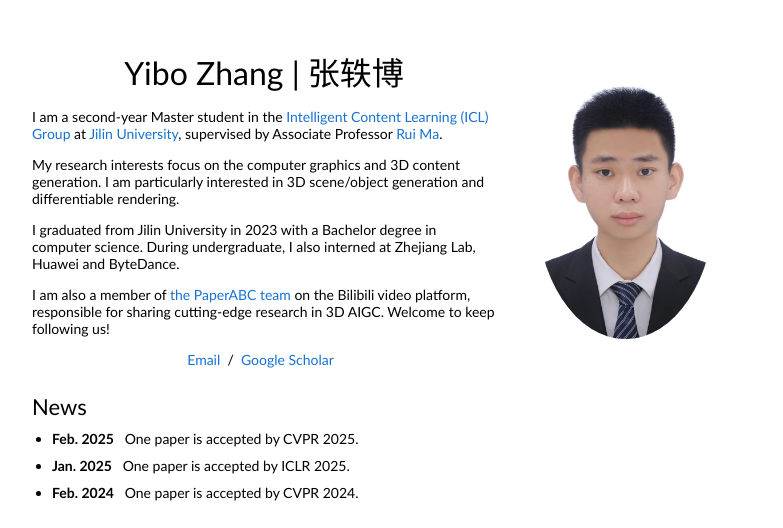
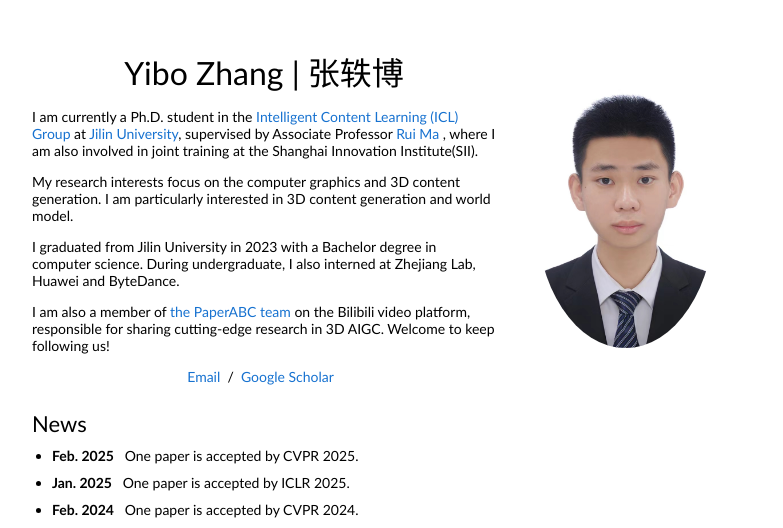
Before and after one commit to yiboz2001/yiboz2001.github.io, a plain HTML site: page index.html in a window 1280 px wide. Shown: the top 528 px of the page, without its empty margins (228-1011 px from the left). Drawn offline with Linux system fonts and the light colour scheme.

Commit message:
Update index.html

```diff
--- a/index.html
+++ b/index.html
@@ -21,12 +21,13 @@
               <td style="padding:2.5%;width:63%;vertical-align:middle">
                 <p class="name" style="text-align: center;"> Yibo Zhang | 张轶博</p>
                 <p>
-                  I am a second-year Master student in the <a href="https://ruim-jlu.github.io/team/">Intelligent Content Learning (ICL) Group</a> at <a href="https://global.jlu.edu.cn/">Jilin University</a>, supervised by Associate Professor <a href="https://ruim-jlu.github.io/">Rui Ma</a>.
+                  I am currently a Ph.D. student in the <a href="https://ruim-jlu.github.io/team/">Intelligent Content Learning (ICL) Group</a> at <a href="https://global.jlu.edu.cn/">Jilin University</a>, supervised by Associate Professor <a href="https://ruim-jlu.github.io/">Rui Ma</a>
+                  , where I am also involved in joint training at the Shanghai Innovation Institute(SII).
                 </p>
 
                 <p>
                   My research interests focus on the computer graphics and 3D content generation.
-                  I am particularly interested in 3D scene/object generation and differentiable rendering.
+                  I am particularly interested in 3D content generation and world model.
                 </p>
 
                 <p>
```
